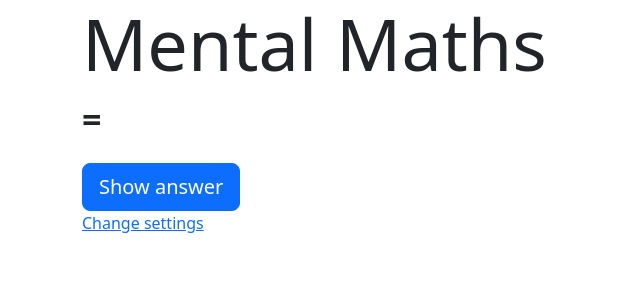
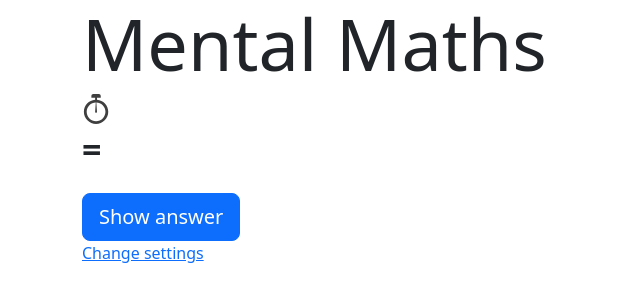
Before and after one commit to dlh89/Mental-Maths, a plain HTML site: page game/index.html in a window 1280 px wide. Shown: the whole page, without its empty margins (0-640 px from the left). Drawn offline with nearby package versions, Linux system fonts and the light colour scheme.

Commit message:
Add timer SVG icon and styling

```diff
--- a/game/index.html
+++ b/game/index.html
@@ -13,7 +13,10 @@
         <div class="row">
             <h1 class="display-2">Mental Maths</h1>
             <div class="js-game">
-                <div class="timer js-timer"></div>
+                <div class="timer">
+                    <object data="../images/stopwatch.svg" width="30" height="30"></object>
+                    <div class="js-timer"></div>
+                </div>
                 <div class="question">
                     <span class="js-question"></span> = <span class="js-answer-text question__answer"></span>
                 </div>
--- a/style.css
+++ b/style.css
@@ -29,3 +29,10 @@ input[type=checkbox] {
 label {
     font-size: 18px;
 }
+
+.timer {
+    display: flex;
+    align-items: center;
+    opacity: .75;
+    font-size: 20px;
+}
```
Also changed, not shown: images/stopwatch.svg (added).
